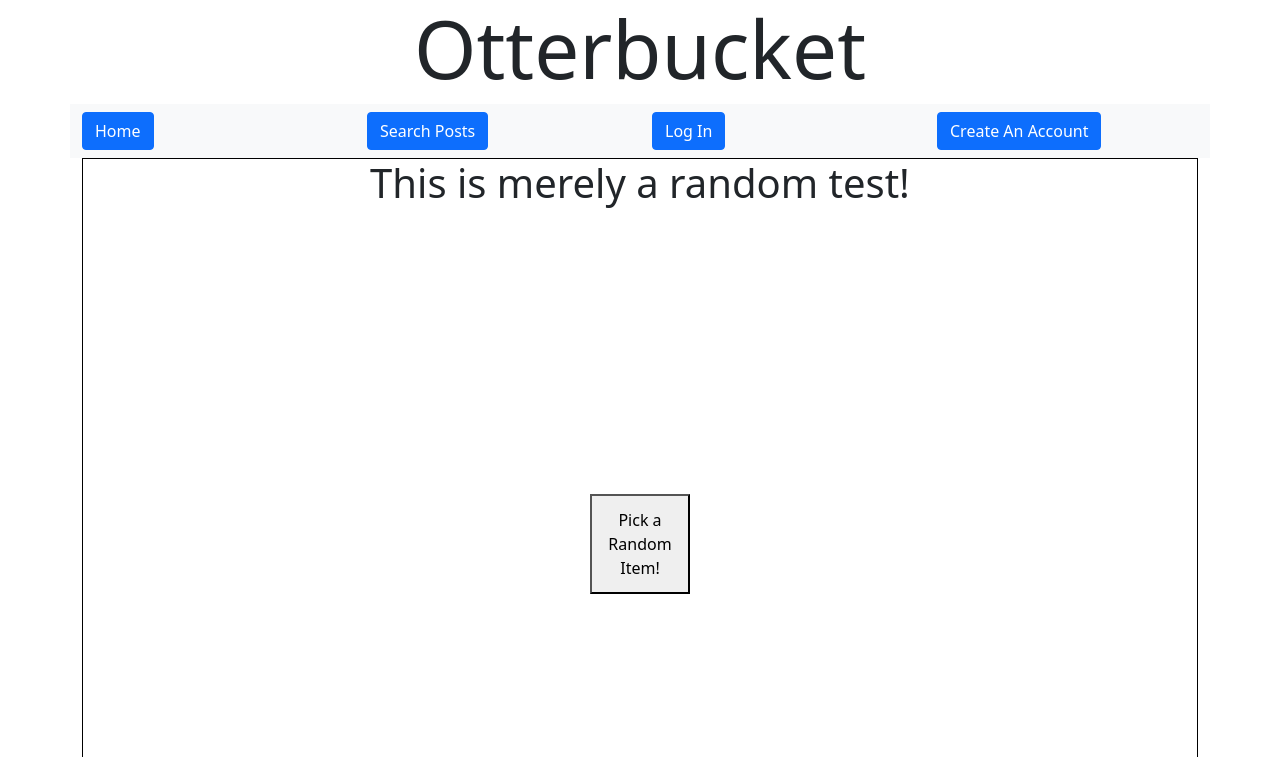
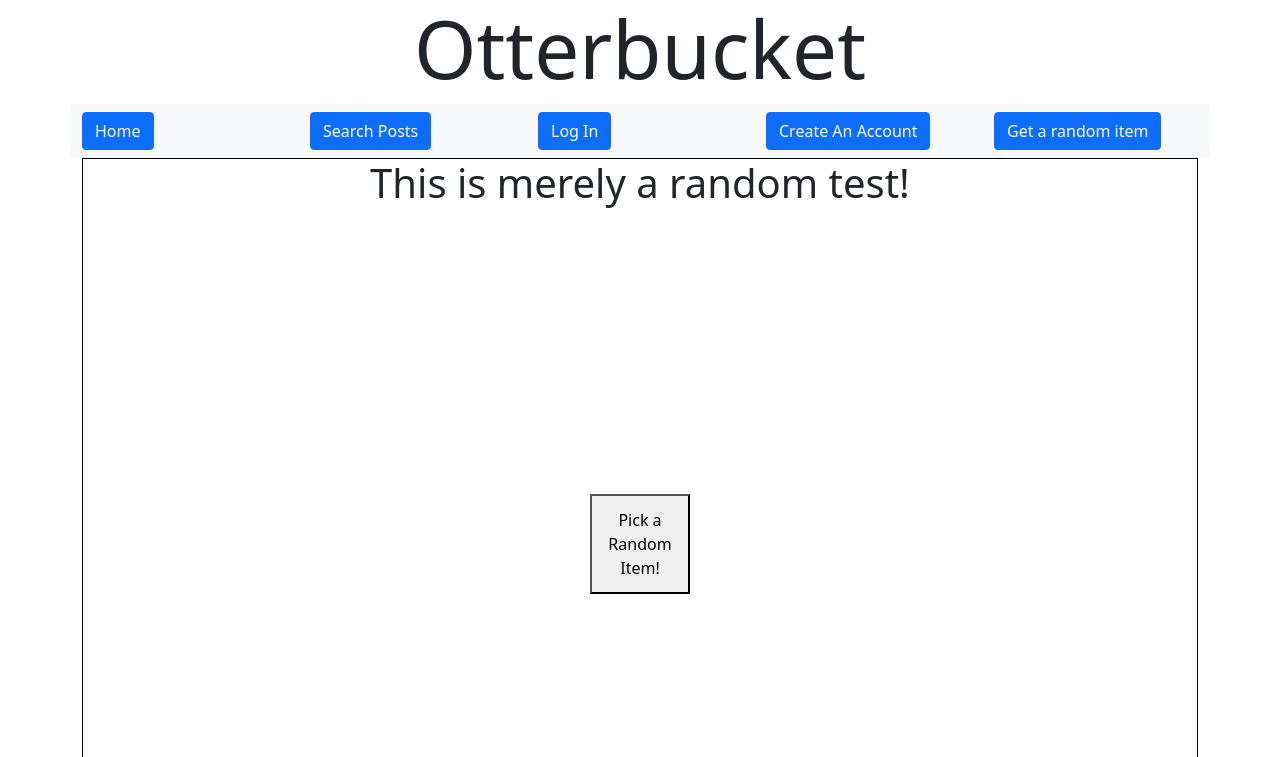
Before and after one commit to JRAM937/cst438groupH, a Django app: template otterbucket_app/templates/otterbucket_app/random_item.html in a window 1280 px wide. Shown: the top 757 px of the page. Run offline with Django 3.2, Linux system fonts and the light colour scheme; the template is opened without the code that fills it, so the values that code supplies are empty; parts of the project's set-up code (start-up, migrations or seed data) failed here and were passed over.

Commit message:
Random number generator complete :D
Successfully created a random number generator that will be used to pick an item from the user's list.

```diff
--- a/otterbucket_app/templates/otterbucket_app/header.html
+++ b/otterbucket_app/templates/otterbucket_app/header.html
@@ -16,6 +16,7 @@
         <div class = 'col-sm'><a class = "btn btn-primary" href = "/search">Search Posts</a></div>
         <div class = 'col-sm'><a class = "btn btn-primary" href='/login'>Log In</a></div>
         <div class = 'col-sm'><a class = "btn btn-primary" href='/register'>Create An Account</a></div>
+        <div class = 'col-sm'><a class = "btn btn-primary" href='/random_item'>Get a random item</a></div>
         {% if False %}
             <div class = 'col-sm'><a class = "btn btn-primary" href = "/adminMain">Admin</a></div>
         {% endif %}
--- a/otterbucket_app/templates/otterbucket_app/random_item.html
+++ b/otterbucket_app/templates/otterbucket_app/random_item.html
@@ -1,4 +1,12 @@
 {% include "otterbucket_app/header.html" %}
+
+<script>
+
+function change_text(){
+	var randomValue = Math.floor(Math.random() * 100);
+    document.getElementById("result").innerHTML = "" + randomValue;
+}
+</script>
 
 <style>
 	#wrapper{width:100%; height:600px; border:1px solid black;}
@@ -8,10 +16,10 @@
 
 <body>
 	<div id="wrapper">
-		<h1>
+		<h1 id = "result">
 			This is merely a random test!
 		</h1>
 
-        <button type="button">Pick a Random Item!</button>
+        <button type="button" onclick="change_text()">Pick a Random Item!</button>
 	</div>
 </body>
--- a/otterbucket_app/views.py
+++ b/otterbucket_app/views.py
@@ -28,3 +28,7 @@ def adminMain(request):
 # TODO: Implement search
 def search(request):
     return render(request, 'otterbucket_app/search')
+
+# TODO: Implement random_item
+def random_item(request):
+    return render(request, 'otterbucket_app/random_item.html')
```
